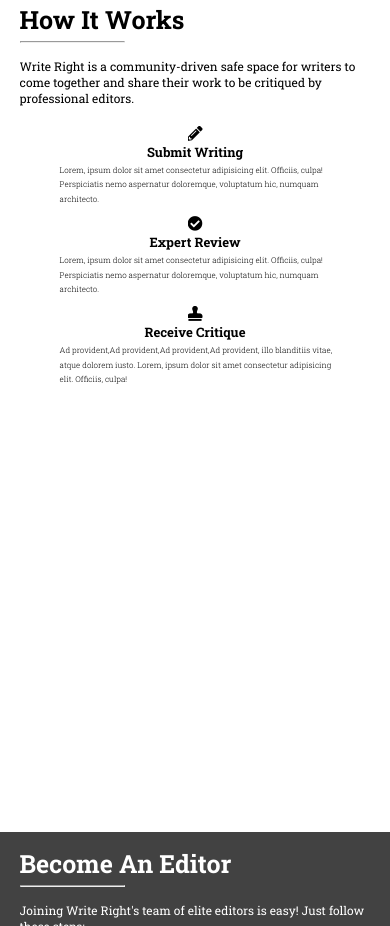
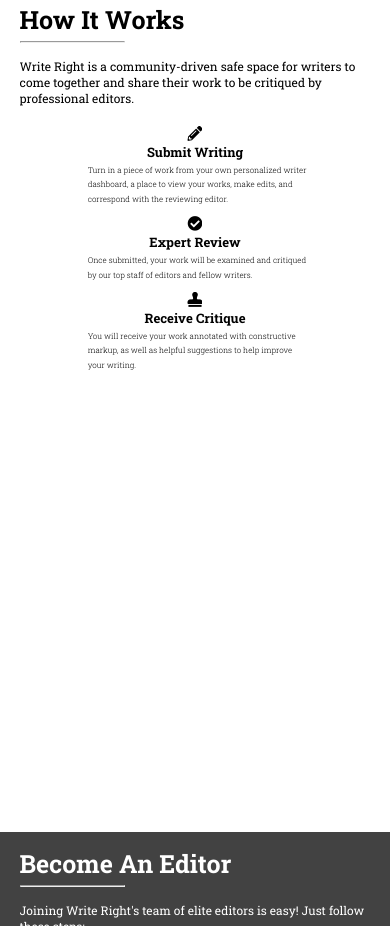
Before and after one commit to clirette/writeright, a website: page index.html in a window 390 px wide. Shown: the part 856-1782 px from the top of the page. Drawn offline with Linux system fonts and the light colour scheme.

Commit message:
Added meaningful text for about cards, fixed spacing for cards

```diff
--- a/index.html
+++ b/index.html
@@ -35,17 +35,17 @@
         <div class="about__cards--submit">
           <i class="fas fa-pencil-alt fa-3x"></i>
           <h3 class="about__cards-title">Submit Writing</h3>
-          <p class="about__cards-text">Lorem, ipsum dolor sit amet consectetur adipisicing elit. Officiis, culpa! Perspiciatis nemo aspernatur doloremque, voluptatum hic, numquam architecto.</p>
+          <p class="about__cards-text">Turn in a piece of work from your own personalized writer dashboard, a place to view your works, make edits, and correspond with the reviewing editor.</p>
         </div>
         <div class="about__cards--review">
           <i class="fas fa-check-circle fa-3x"></i>
           <h3 class="about__cards-title">Expert Review</h3>
-          <p class="about__cards-text">Lorem, ipsum dolor sit amet consectetur adipisicing elit. Officiis, culpa! Perspiciatis nemo aspernatur doloremque, voluptatum hic, numquam architecto.</p>
+          <p class="about__cards-text">Once submitted, your work will be examined and critiqued by our top staff of editors and fellow writers.</p>
         </div>
         <div class="about__cards--critique">
           <i class="fas fa-stamp fa-3x"></i>
           <h3 class="about__cards-title">Receive Critique</h3>
-          <p class="about__cards-text">Ad provident,Ad provident,Ad provident,Ad provident, illo blanditiis vitae, atque dolorem iusto. Lorem, ipsum dolor sit amet consectetur adipisicing elit. Officiis, culpa!</p>
+          <p class="about__cards-text">You will receive your work annotated with constructive markup, as well as helpful suggestions to help improve your writing.</p>
         </div>
       </div>
     </div>
--- a/sass/base/_media.scss
+++ b/sass/base/_media.scss
@@ -46,7 +46,9 @@
       &--submit,
       &--review,
       &--critique {
+        margin: auto;
         margin-bottom: 2rem;
+        width: 80%;
       }
 
       &-text {
--- a/sass/layout/_about.scss
+++ b/sass/layout/_about.scss
@@ -22,6 +22,7 @@
     &--review,
     &--critique {
       text-align: center;
+      width: 50%;
     }
 
     &-text {
```
Also changed, not shown: css/style.css.
